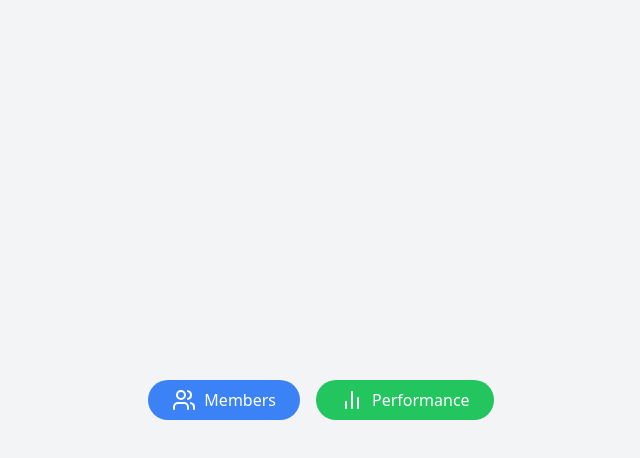
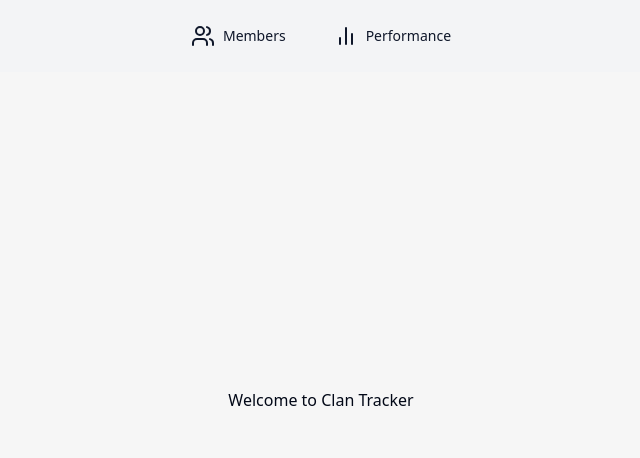
Before and after one commit to LanderDhaen/clantracker, a React (Vite) app in the folder frontend/: page / in a window 1280 px wide. Shown: the top 458 px of the page, without its empty margins (319-959 px from the left). Built offline with nearby package versions, Linux system fonts and the light colour scheme; no server answers.

Commit message:
feat(formpage): Added a simple header

```diff
--- /dev/null
+++ b/frontend/src/components/Header.jsx
@@ -0,0 +1,22 @@
+import { Button } from "@/components/ui/Button"; // Import Button from shadcn ui
+import { useNavigate } from "react-router-dom";
+import { Users, BarChart2 } from "lucide-react";
+
+export default function Header() {
+  const navigate = useNavigate();
+
+  return (
+    <div className="flex justify-center items-center p-4 bg-gray-100">
+      <div className="flex space-x-4">
+        <Button variant="link" onClick={() => navigate("/members")}>
+          <Users className="mr-2" />
+          Members
+        </Button>
+        <Button variant="link" onClick={() => navigate("/performance")}>
+          <BarChart2 className="mr-2" />
+          Performance
+        </Button>
+      </div>
+    </div>
+  );
+}
--- a/frontend/src/components/Home.jsx
+++ b/frontend/src/components/Home.jsx
@@ -1,27 +1,7 @@
-import { useNavigate } from "react-router-dom";
-import { Users, BarChart2 } from "lucide-react";
-
 export default function Home() {
-  const navigate = useNavigate();
-
   return (
-    <div className="flex items-center justify-center h-screen bg-gray-100">
-      <div className="flex space-x-4 text-center">
-        <button
-          className="flex items-center justify-center bg-blue-500 text-white py-2 px-6 rounded-full hover:bg-blue-700 transition-transform transform hover:scale-105"
-          onClick={() => navigate("/members")}
-        >
-          <Users className="mr-2" />
-          Members
-        </button>
-        <button
-          className="flex items-center justify-center bg-green-500 text-white py-2 px-6 rounded-full hover:bg-green-700 transition-transform transform hover:scale-105"
-          onClick={() => navigate("/performance")}
-        >
-          <BarChart2 className="mr-2" />
-          Performance
-        </button>
-      </div>
+    <div className="absolute top-1/2 left-1/2 transform -translate-x-1/2 -translate-y-1/2">
+      Welcome to Clan Tracker
     </div>
   );
 }
--- a/frontend/src/components/Root.jsx
+++ b/frontend/src/components/Root.jsx
@@ -1,8 +1,10 @@
 import { Outlet } from "react-router-dom";
+import Header from "./Header";
 
 export default function Root() {
   return (
     <>
+      <Header />
       <Outlet />
     </>
   );
--- a/frontend/src/index.css
+++ b/frontend/src/index.css
@@ -4,7 +4,7 @@
 
 @layer base {
   :root {
-    --background: 0 0% 100%;
+    --background: 0 0% 96.5%;
     --foreground: 222.2 84% 4.9%;
     --card: 0 0% 100%;
     --card-foreground: 222.2 84% 4.9%;
```
